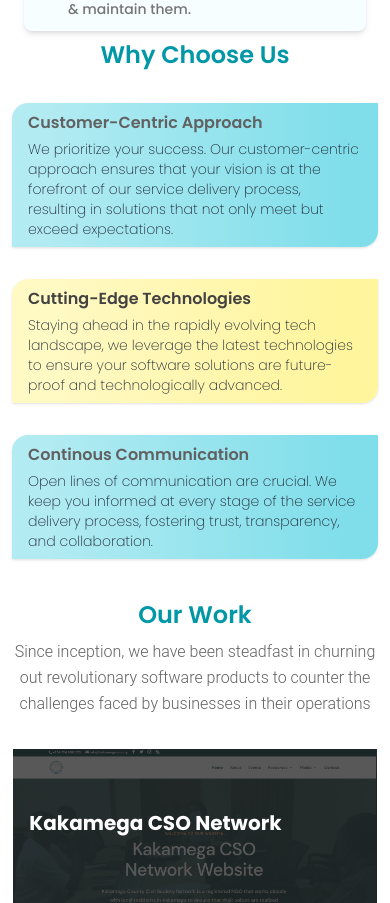
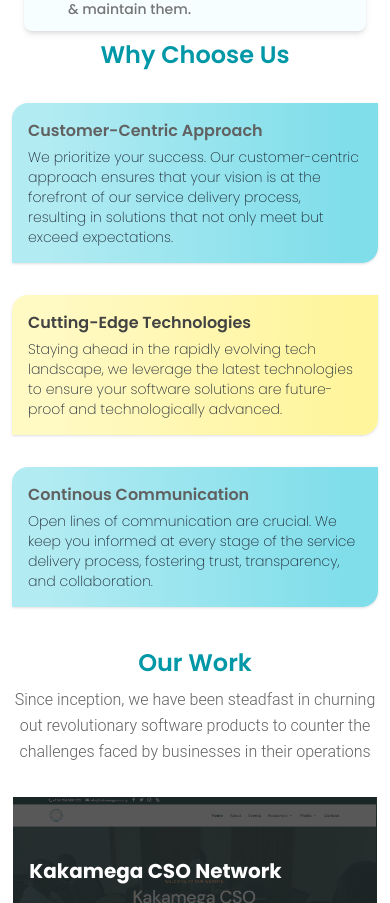
Before and after one commit to Vabrise-Technologies-Ltd/Vabrise, a React (Vite) app: page / in a window 390 px wide. Shown: the part 2204-3107 px from the top of the page. Built offline with nearby package versions, Linux system fonts and the light colour scheme; no server answers.

Commit message:
configure CI/CD pipeline

```diff
--- a/src/index.css
+++ b/src/index.css
@@ -30,11 +30,11 @@
   }
 
   .service-card1 {
-    @apply hover:-translate-y-4 ease-in-out duration-700 md:px-6 md:py-4 px-4 py-2 rounded-tl-2xl rounded-br-2xl shadow bg-gradient-to-r from-cyan-100 from-10% to-cyan-200 to-90%
+    @apply hover:-translate-y-4 ease-in-out duration-700 md:px-6 md:py-4 p-4 rounded-tl-2xl rounded-br-2xl shadow bg-gradient-to-r from-cyan-100 from-10% to-cyan-200 to-90%
   }
 
   .service-card2 {
-    @apply hover:-translate-y-4 ease-in-out duration-700 md:px-6 md:py-4 px-4 py-2 rounded-tl-2xl rounded-br-2xl shadow bg-gradient-to-r from-yellow-100 from-10% to-yellow-200 to-90%
+    @apply hover:-translate-y-4 ease-in-out duration-700 md:px-6 md:py-4 p-4 rounded-tl-2xl rounded-br-2xl shadow bg-gradient-to-r from-yellow-100 from-10% to-yellow-200 to-90%
   }
 
   .section-title {
```
